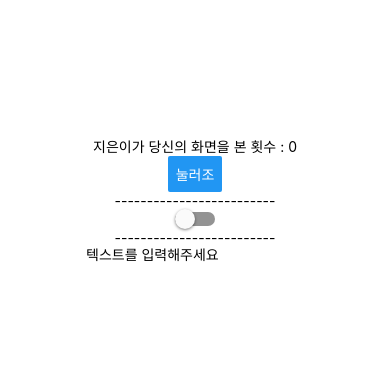
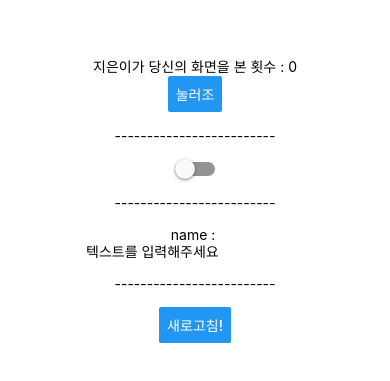
Before and after one commit to PracticeKJY/prac_react-native, a React Native app: screen / in a window 390 px wide. Shown: the part 223-604 px from the top of the page. Built offline with nearby package versions, Linux system fonts and the light colour scheme.

Commit message:
useEffect 사용방법 및 mount, update 시점, 스피너동작 실습

```diff
--- a/App.jsx
+++ b/App.jsx
@@ -1,5 +1,6 @@
 import Calculation from "./components/Calculation";
+import LearnUseEffectComponent from "./components/LearnUseEffectComponent";
 
 export default function App() {
-  return <Calculation />;
+  return <LearnUseEffectComponent />;
 }
--- /dev/null
+++ b/components/LearnUseEffectComponent.jsx
@@ -0,0 +1,86 @@
+import { useState, useEffect } from "react";
+import { Button, Image, ScrollView, StyleSheet, Switch, Text, TextInput, View, ActivityIndicator } from "react-native";
+
+const LearnUseEffectComponent = () => {
+  const [count, setCount] = useState(0);
+  const [isOn, setIsOn] = useState(false);
+  const [name, setName] = useState("");
+  const [isRefresh, setIsRefresh] = useState(false);
+  useEffect(() => {
+    console.log("didMount");
+  });
+
+  useEffect(() => {
+    console.log("didUpdate - count", count);
+  }, [count]);
+  useEffect(() => {
+    console.log("didUpdate - isOn", isOn);
+  }, [isOn]);
+  useEffect(() => {
+    console.log("didUpdate - name", name);
+  }, [name]);
+
+  useEffect(() => {
+    if (isRefresh) {
+      setTimeout(() => {
+        setIsRefresh(false);
+      }, 2000);
+    }
+  }, [isRefresh]);
+
+  const plusHandler = () => {
+    setCount(count + 1);
+  };
+
+  const toggleHandler = (v) => {
+    setIsOn(v);
+  };
+  const onChange = (v) => {
+    setName(v);
+  };
+
+  return (
+    <View style={styles.container}>
+      <Text>지은이가 당신의 화면을 본 횟수 : {count}</Text>
+      <Button title="눌러조" onPress={plusHandler} />
+      <Text style={styles.line}>-------------------------</Text>
+      <Switch value={isOn} onValueChange={toggleHandler} />
+      <Text style={styles.line}>-------------------------</Text>
+      <Text>name : {name}</Text>
+      <TextInput value={name} onChangeText={onChange} placeholder="텍스트를 입력해주세요" />
+      <Text style={styles.line}>-------------------------</Text>
+      <Button
+        title="새로고침!"
+        onPress={() => {
+          setIsRefresh(true);
+        }}
+      />
+      {isRefresh && <ActivityIndicator />}
+    </View>
+  );
+};
+
+export default LearnUseEffectComponent;
+
+const styles = StyleSheet.create({
+  container: {
+    flex: 1,
+    backgroundColor: "#fff",
+    alignItems: "center",
+    justifyContent: "center",
+  },
+
+  line: {
+    marginVertical: 15,
+  },
+  text: {
+    color: "pink",
+    fontSize: 20,
+    fontWeight: "bold",
+  },
+
+  main_banner: {
+    width: 400,
+    height: 200,
+  },
+});
```
